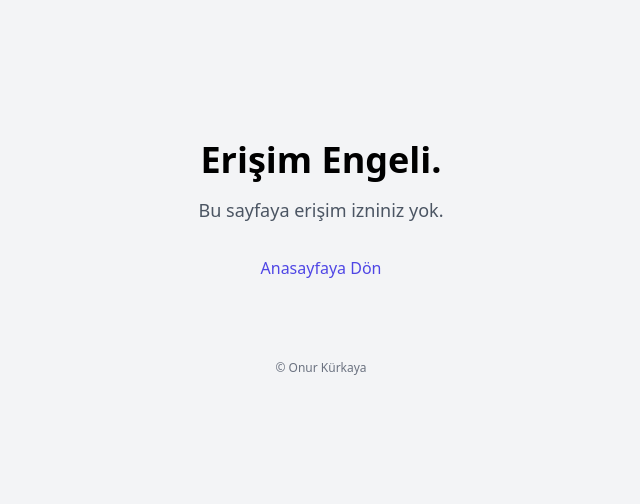
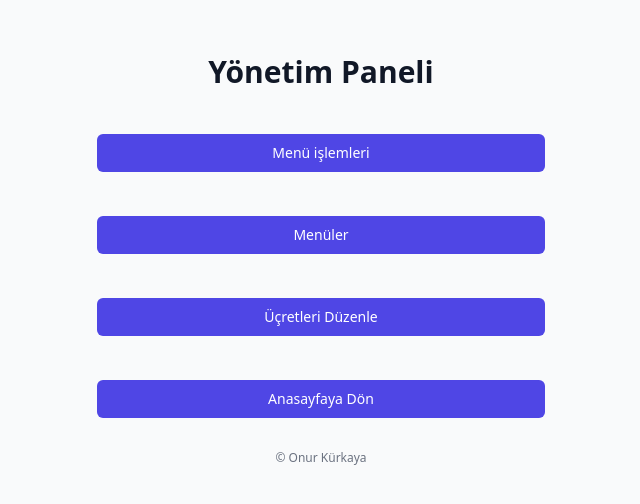
Before and after one commit to onwr/battal-yemekhane, a React (Create React App) app: page /yonetici/panel in a window 1280 px wide. Shown: the part 142-646 px from the top of the page, without its empty margins (319-959 px from the left). Built offline with nearby package versions, Linux system fonts and the light colour scheme; no server answers; sample sign-in values are in the browser's storage.

Commit message:
guvenlik

```diff
--- a/src/panel/Panel.js
+++ b/src/panel/Panel.js
@@ -23,11 +23,6 @@ const Panel = () => {
         </div>
       </div>
     );
-  }
-
-
-  if (mailCek !== "onur@gmail.com") {
-    return <Engel />;
   }
 
   return (
```
